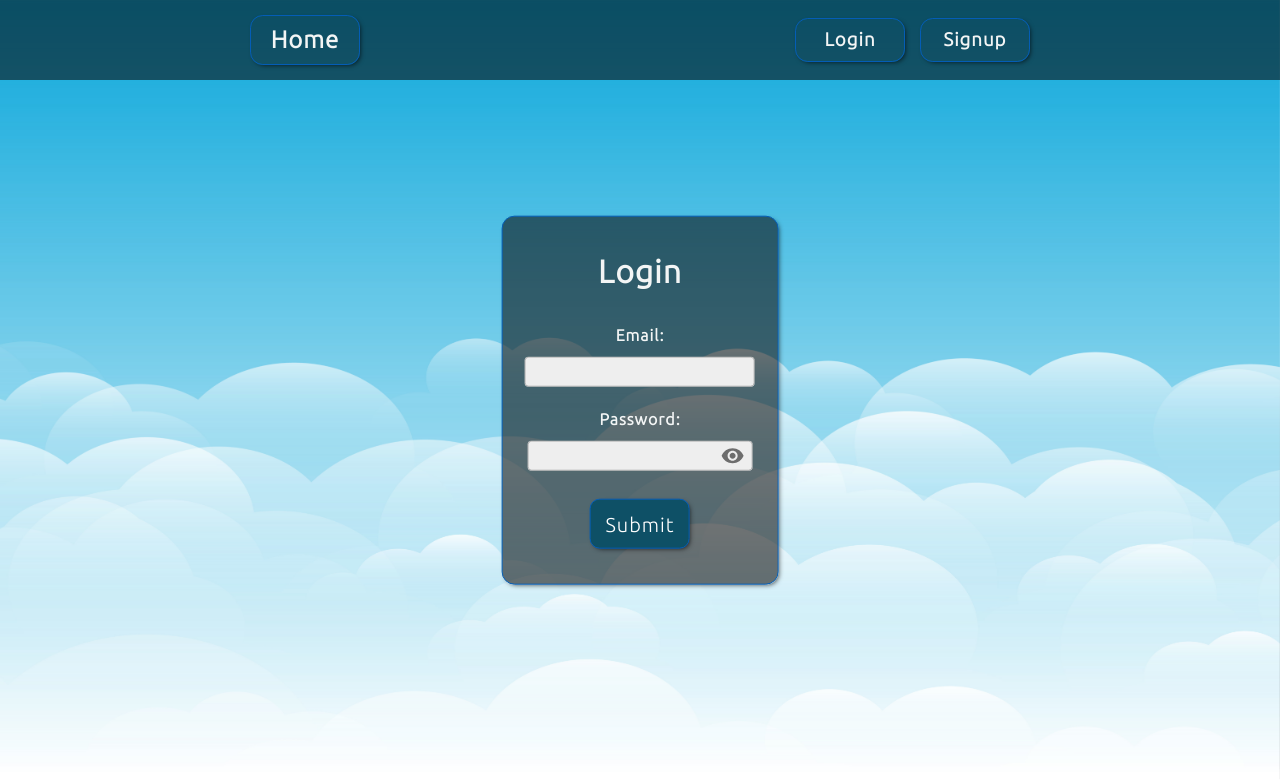
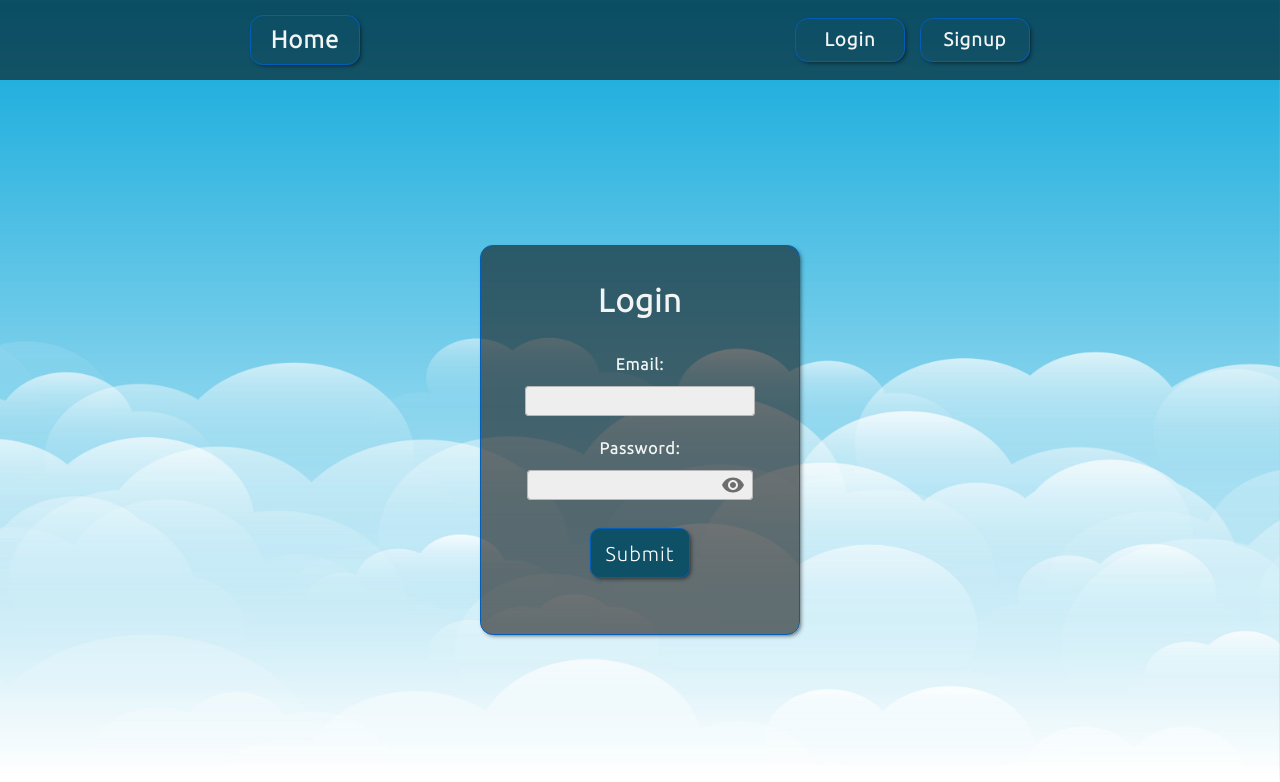
Before and after one commit to Matus28/Weather-web-application, a React (Vite) app in the folder app/: page /login in a window 1280 px wide. Shown: the top 782 px of the page. Built offline with nearby package versions, Linux system fonts and the light colour scheme; a web font is replaced by a local one.

Commit message:
refactor: edits positioning of elements on website, centering and avoiding overflow

```diff
--- a/app/src/App.css
+++ b/app/src/App.css
@@ -19,11 +19,22 @@ body {
   height: 100vh;
 }
 
-.pages {
+.App {
   display: flex;
   flex-direction: column;
   justify-content: flex-start;
   align-items: center;
+}
+
+.pages {
+  box-sizing: border-box;
+  display: flex;
+  flex-direction: column;
+  justify-content: flex-start;
+  align-items: center;
+  min-height: 580px;
+  height: calc(100vh - 80px);
+  width: 73vw;
 }
 
 :root {
--- a/app/src/components/Navigation/Navbar.css
+++ b/app/src/components/Navigation/Navbar.css
@@ -1,3 +1,7 @@
+header {
+  width: 100%;
+}
+
 header .container {
   display: flex;
   justify-content: center;
--- a/app/src/pages/Login.css
+++ b/app/src/pages/Login.css
@@ -1,9 +1,14 @@
 .pages > .login {
-  position: fixed;
-  top: 50%;
-  left: 50%;
-  transform: translate(-50%, -50%);
-  max-width: 380px;
+  display: flex;
+  flex-direction: column;
+  justify-content: center;
+  align-items: center;
+  height: 100%;
+}
+
+.card-body.login {
+  height: 390px;
+  width: 320px;
 }
 
 form.login {
--- a/app/src/pages/Login.tsx
+++ b/app/src/pages/Login.tsx
@@ -20,7 +20,7 @@ const Login = (): JSX.Element => {
 
   return (
     <div className="login">
-      <Card>
+      <Card class="login">
         <form id="login-form" className="login" onSubmit={handleSubmit}>
           <h1>Login</h1>
           <label htmlFor="email">Email:</label>
--- a/app/src/pages/Signup.css
+++ b/app/src/pages/Signup.css
@@ -1,9 +1,14 @@
 .pages > .signup {
-  position: fixed;
-  top: 50%;
-  left: 50%;
-  transform: translate(-50%, -50%);
-  max-width: 380px;
+  display: flex;
+  flex-direction: column;
+  justify-content: center;
+  align-items: center;
+  height: 100%;
+}
+
+.card-body.signup {
+  height: 550px;
+  width: 320px;
 }
 
 form.signup {
--- a/app/src/pages/Signup.tsx
+++ b/app/src/pages/Signup.tsx
@@ -28,7 +28,7 @@ const Signup = (): JSX.Element => {
 
   return (
     <div className="signup">
-      <Card>
+      <Card class="signup">
         <form id="signup-form" className="signup" onSubmit={handleSubmit}>
           <h1>Sign up</h1>
           <label htmlFor="email">Email:</label>
```
Also changed, not shown: 2 other files (tests, documents, lock files or other folders).
